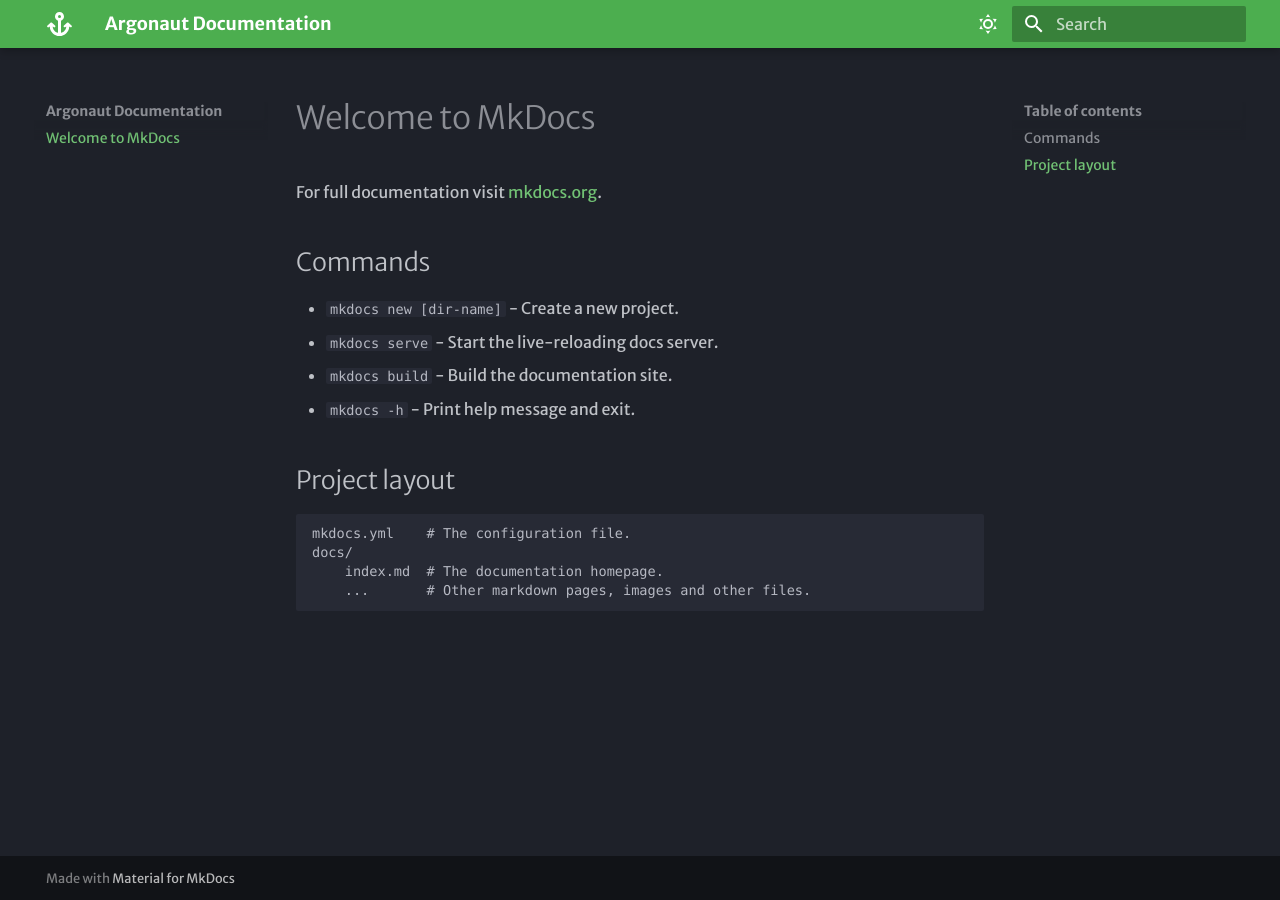
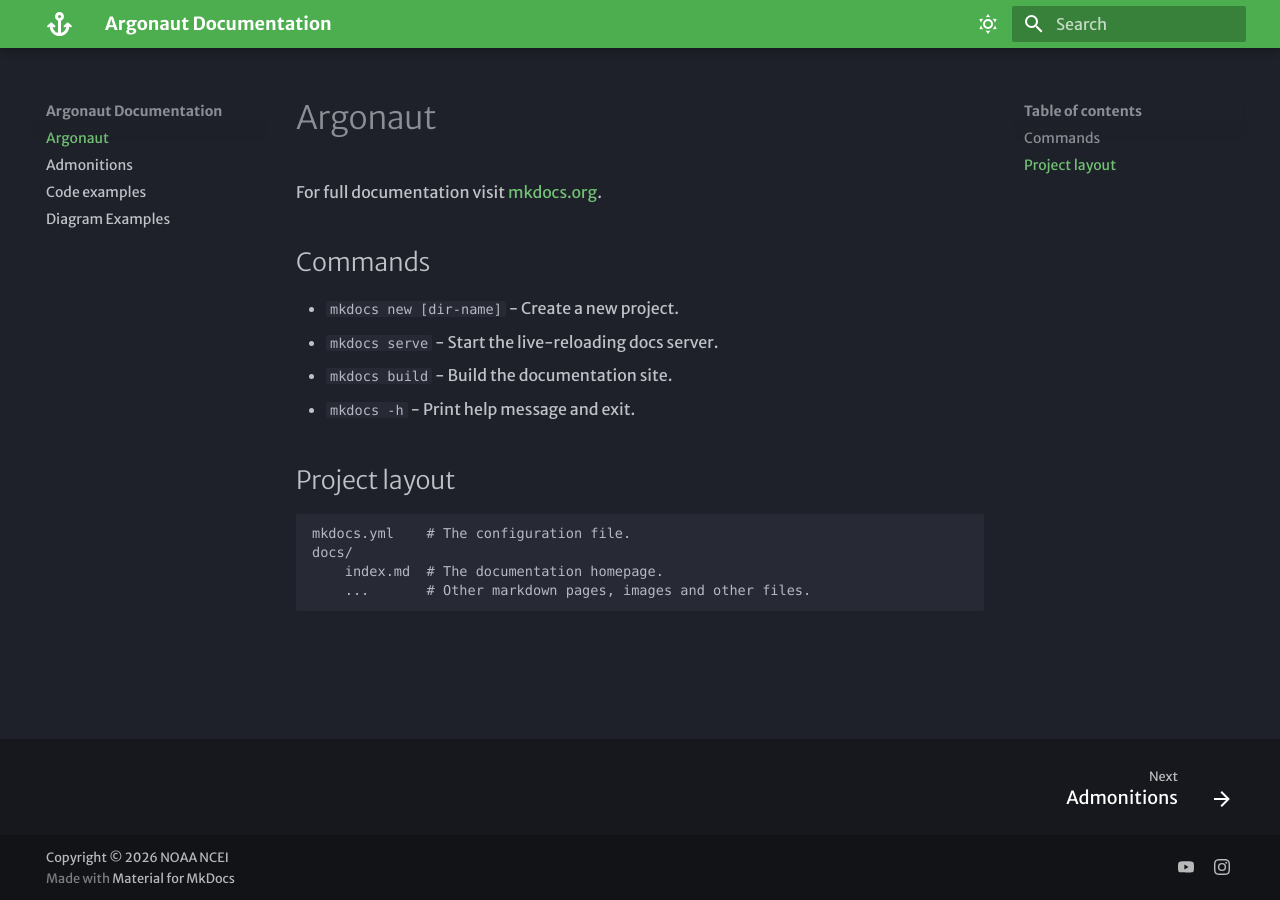
Before and after one commit to CI-CMG/argonaut-documentation, an MkDocs documentation site: the page built from docs/index.md, in a window 1280 px wide. Built offline with MkDocs 1.6.1 and Material for MkDocs 9.7.7, drawn with Linux system fonts in a browser that asks for light colours; some web fonts are replaced.

```diff
--- a/docs/index.md
+++ b/docs/index.md
@@ -1,4 +1,4 @@
-# Welcome to MkDocs
+# Argonaut
 
 For full documentation visit [mkdocs.org](https://www.mkdocs.org).
 
--- a/mkdocs.yml
+++ b/mkdocs.yml
@@ -9,6 +9,10 @@ theme:
   # https://squidfunk.github.io/mkdocs-material/reference/icons-emojis/
   icon:
     logo: fontawesome/solid/anchor
+#  logo: assets/logo.png
+#  favicon: assets/favicon.ico
+  features:
+    - navigation.footer
   palette:
     # Dark Mode
     - scheme: slate
@@ -29,6 +33,32 @@ theme:
 # https://facelessuser.github.io/pymdown-extensions/extensions/emoji/
 markdown_extensions:
   - attr_list
+
+  # emojis
   - pymdownx.emoji:
       emoji_index: !!python/name:material.extensions.emoji.twemoji
       emoji_generator: !!python/name:material.extensions.emoji.to_svg
+
+  # code highlighting
+  - pymdownx.inlinehilite
+  - pymdownx.snippets
+
+  # fences
+  - pymdownx.superfences:
+      custom_fences:
+        - name: mermaid
+          class: mermaid
+          format: !!python/name:pymdownx.superfences.fence_code_format
+
+  # admonitions
+  - admonition
+  - pymdownx.details
+
+extra:
+  social:
+    - icon: simple/youtube
+      link: https://youtube.com/@
+    - icon: simple/instagram
+      link: https://www.instagram.com/noaa_aoml
+
+copyright: Copyright &copy; 2026 NOAA NCEI
```
Also changed, not shown: README.md (+3 -0 lines), docs/admonitions.md (added, +10 -0 lines), docs/code-examples.md (added, +24 -0 lines), docs/diagram-examples.md (added, +79 -0 lines), 1 other file.
